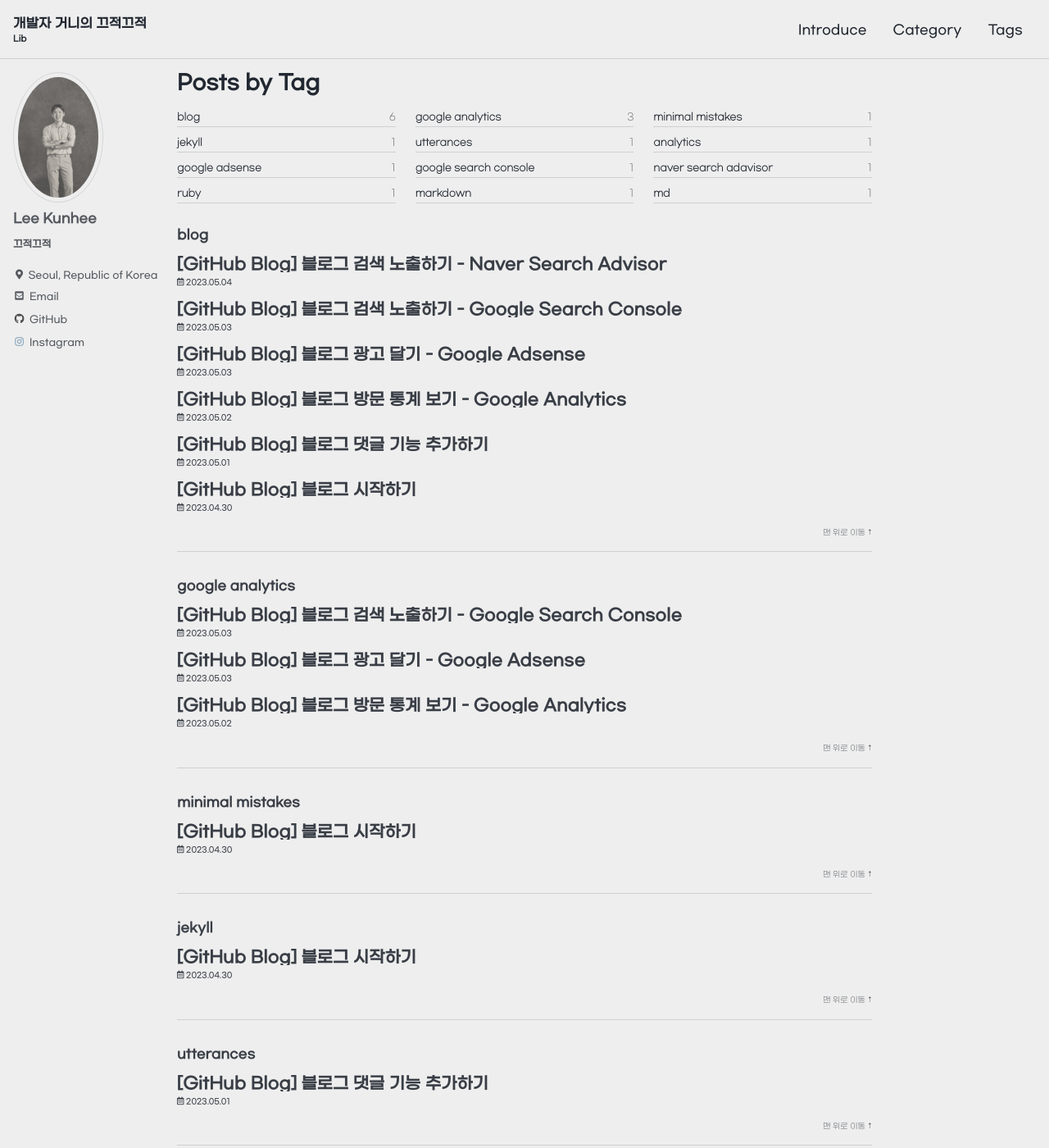
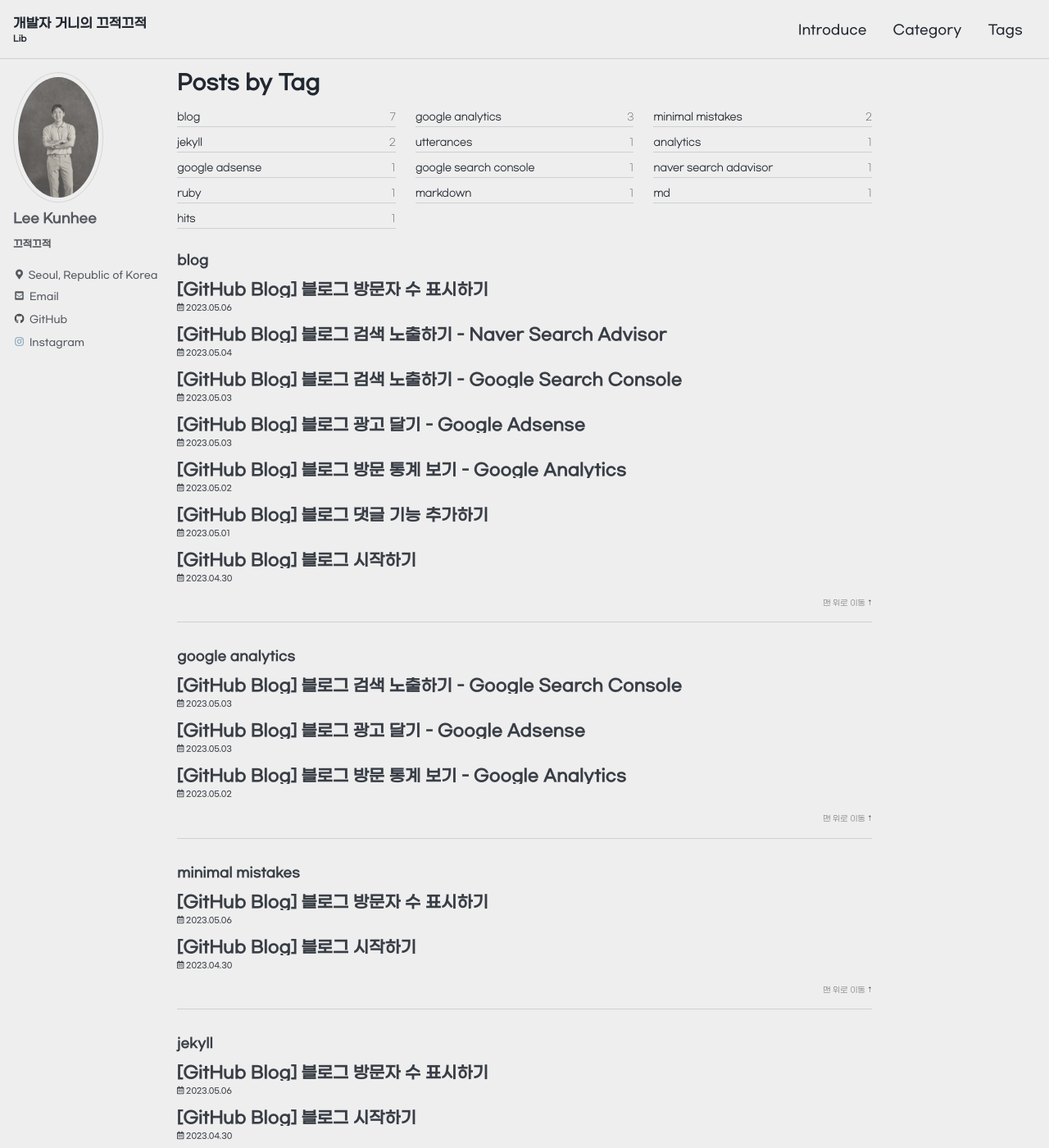
Before and after one commit to kunheelib/kunheelib.github.io, a Jekyll site: the page built from _pages/tag-archive.md, in a window 1280 px wide and 1400 px high. Shown: the whole window at 82% size. Built offline with Jekyll 4.4.1, drawn with Linux system fonts in a browser that asks for light colours; cached includes are drawn as plain includes; some web fonts are replaced; some of the changed lines change nothing that is shown; some of the changed text lies outside the part shown.

Commit message:
github blog hits post

```diff
--- /dev/null
+++ b/_posts/blog/2023-05-06-github-blog-hits.md
@@ -0,0 +1,57 @@
+---
+title: "[GitHub Blog] 블로그 방문자 수 표시하기"
+excerpt: ""
+categories:
+  - blog
+tags:
+  - hits
+  - minimal mistakes
+  - jekyll
+  - blog
+toc: true
+toc_sticky: true
+toc_label: "가이드"
+toc_icon: ""
+
+date: 2023-05-06
+last_modified_at: 2023-05-06
+---
+
+⚠️ **GitHub에서는 기본적으로 방문자 수를 확인하는 기능을 제공하지 않습니다.**<br><br>
+ : 네이버, 티스토리(TISTORY), 벨로그(Velog) 등 타플랫폼은 방문자 수를 제공하면 반면 깃헙 블로그(GitHub Pages)는 제공하지 않습니다.
+{: .notice--warning}
+
+❗ **GitHub API를 이용하면 안되나요?**<br><br>
+ : GtiHub API를 GitHub Pages의 블로그에 사용하는 것은 **권장하지 않습니다.**<br>
+ GitHub Pages의 블로그는 **정적 웹 사이트이기 때문에 서버 측 코드를 실행할 수 없습니다.**<br>
+ 따라서 API를 요청 및 응답하는 Javascript 코드를 작성해야 해야하는데,<br>
+ 이 때 API사용을 위한 **Personal Access Token 등의 인증 정보가 노출**될 수 있기 때문에 보안상 주의해야합니다.
+{: .notice--danger}
+
+# [1] 준비하기
+
+[**Hits**](https://analytics.google.com/) 링크에 접속하여 이미지를 참고해주세요.
+{: .notice}
+
+![image](https://user-images.githubusercontent.com/131929869/236608069-0dcf8ad4-2fcb-4b78-a2a3-456f4a545ab8.png)
+
+>
+ **`TARGET URL`**에 블로그 URL을 입력합니다.<br>
+ **`OPTION`**에 방문자수를 보여주는 태그를 커스터마이팅 할 수 있습니다.(선택사항)<br>
+
+# [2] 적용하기
+
+![image](https://user-images.githubusercontent.com/131929869/236611595-780d9ac7-ff98-4590-83c9-7b352580bfc0.png)
+
+>
+ 원하는 형식의 코드를 복사합니다.
+  : 저 같은 경우 본 포스팅에 작성할 것이기에 `markdown`을 복사했습니다.
+
+# [3] 확인하기
+
+[![Hits](https://hits.seeyoufarm.com/api/count/incr/badge.svg?url=https%3A%2F%2Fkunheelib.github.io&count_bg=%2379C83D&title_bg=%23555555&icon=&icon_color=%23E7E7E7&title=hits&edge_flat=false)](https://hits.seeyoufarm.com)
+
+💡**참고해주세요!**<br><br>
+ : 이렇게 간단하게 등록할 수 있지만 **Google Analytics** 또는 **GitHub Insights**에서 확인하는 내용과 다를 수 있어요.<br>
+ 왜냐하면 단순히 **URL 요청에 대한 수치만을 카운트**하기 때문에 그렇습니다.(새로고침만 하셔도 증가하는것을 확인 할 수 있습니다.)
+{: .notice--info}
```
Also changed, not shown: _posts/programming/language/markdown/2023-05-05-markdown_guide.md (+2 -2 lines).
